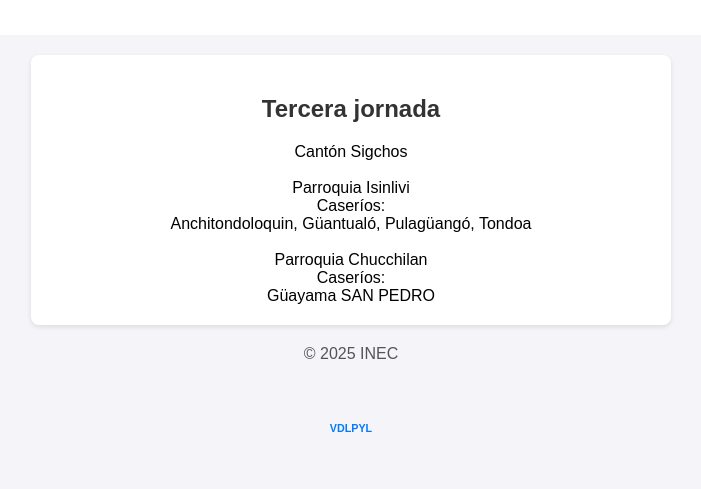
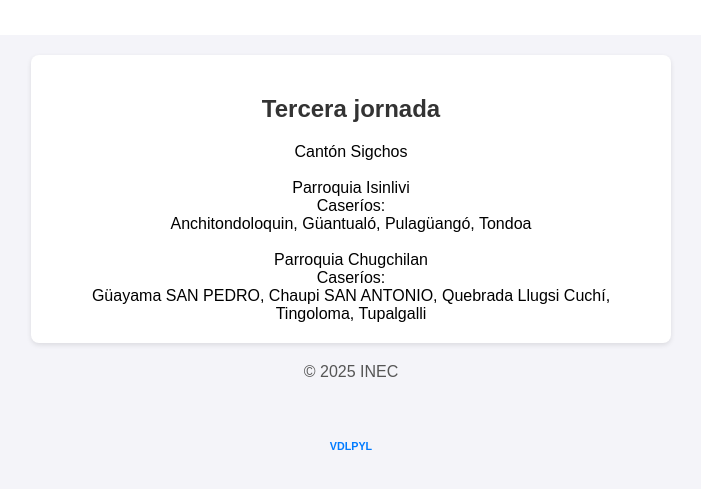
Before and after one commit to VDLPYL/VDLPYL-inec, a plain HTML site: page espac/3ra-jornada.html in a window 1280 px wide. Shown: the part 77-566 px from the top of the page, without its empty margins (289-990 px from the left). Drawn offline with Linux system fonts and the light colour scheme.

Commit message:
espac-grupo8-3ra.jornada-4to.dia J13Nov2025-6p-Sigchos hostal

```diff
--- a/espac/3ra-jornada.html
+++ b/espac/3ra-jornada.html
@@ -44,11 +44,11 @@ Güantualó,
 Pulagüangó,
 Tondoa
 <br><br>
-Parroquia Chucchilan
+Parroquia Chugchilan
 <br>
 Caseríos:
 <br>
-Güayama SAN PEDRO
+Güayama SAN PEDRO, Chaupi SAN ANTONIO, Quebrada Llugsi Cuchí, Tingoloma, Tupalgalli
 
 
 
```
Also changed, not shown: index.html (+1 -1 lines).
